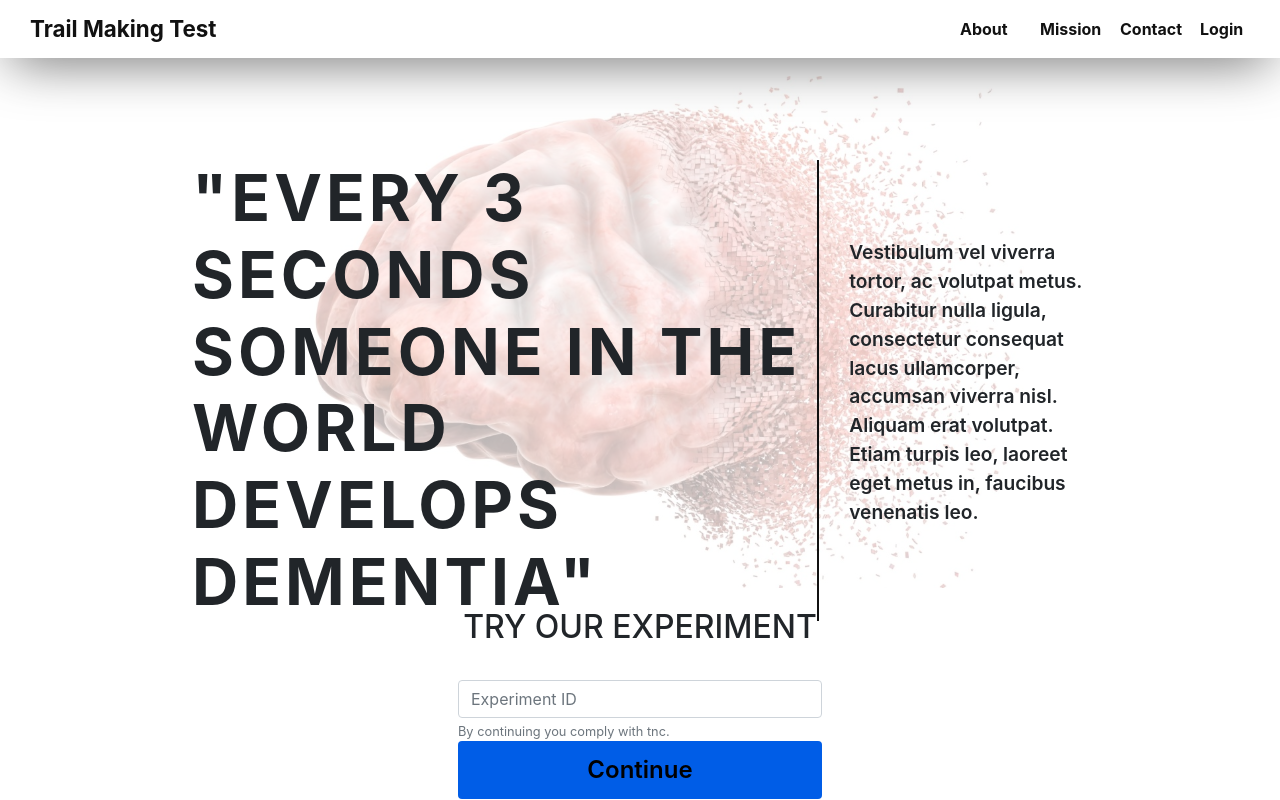
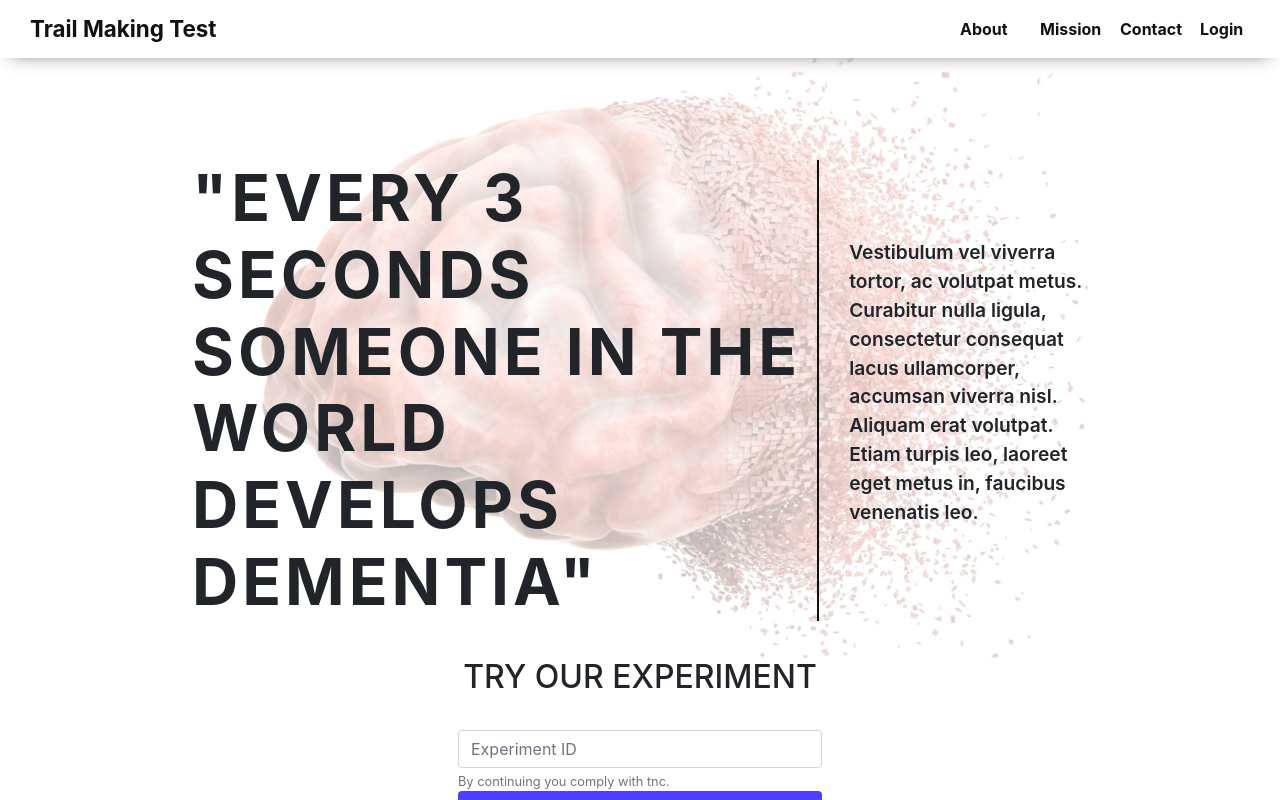
Before and after one commit to kevzzsk/TrailMakingTest, a React (Create React App) app: page / in a window 1280 px wide. Built offline with nearby package versions, Linux system fonts and the light colour scheme.

Commit message:
add Steppers to ExperimentPage and Test
Add more UI/UX

```diff
--- a/src/App.css
+++ b/src/App.css
@@ -53,8 +53,8 @@ color: inherit;
 .experiment-btn{
   width: 100%;
   padding: 10px;
-  background-color: rgb(0, 93, 231);
-  color:black;
+  background-color: rgba(23, 6, 255, 0.767);
+  color:white;
   font-weight: 600;
   font-size:1.5rem
 }
@@ -82,7 +82,8 @@ color: inherit;
 }
 #root{
   height: 100vh;
-  overflow: auto
+  overflow: auto;
+  overflow-x: hidden
 }
 
 .vexp-container{
@@ -128,9 +129,9 @@ color: inherit;
   padding: 12px 0;
   display: grid;
   grid-template-columns: 3fr 1fr;
-  -webkit-box-shadow: 0px 10px 54px -11px rgba(0,0,0,0.75);
-  -moz-box-shadow: 0px 10px 54px -11px rgba(0,0,0,0.75);
-  box-shadow: 0px 10px 54px -11px rgba(0,0,0,0.75);
+  -webkit-box-shadow: 0px 5px 20px -11px rgba(0,0,0,0.75);
+  -moz-box-shadow: 0px 5px 20px -11px rgba(0,0,0,0.75);
+  box-shadow: 0px 5px 20px -11px rgba(0,0,0,0.75);
 }
 
 .appbar ul{
@@ -170,13 +171,13 @@ color: inherit;
 /*------------- HEADER -------------------*/
 
 header.header-bg {
-  height: 550px;
+  height: 600px;
   width: 100%;
   background-color: rgba(255,255,255,0.70);
   background-image: url("./images/cover.jpg");
   background-repeat: no-repeat;
   background-position: center;
-  background-size: 60%;
+  background-size: contain;
   background-blend-mode: soft-light;
 
 }
--- a/src/components/Appbar.js
+++ b/src/components/Appbar.js
@@ -19,9 +19,9 @@ class Appbar extends Component {
                 </ul>
 
                 <ul>
-                    <li><a href="#">About</a></li>
-                    <li><a href="#">Mission</a></li>
-                    <li><a href="#">Contact</a></li>
+                    <li><a href="/">About</a></li>
+                    <li><a href="/">Mission</a></li>
+                    <li><a href="/">Contact</a></li>
                     <li><Link to={'/login'}>
                         Login
                         </Link>
--- a/src/components/CompletionPage.js
+++ b/src/components/CompletionPage.js
@@ -1,10 +1,11 @@
 
 import React from 'react';
-import {Paper,Button, Typography} from '@material-ui/core';
-import {Link} from 'react-router-dom'
+import { Paper, Button, Typography } from '@material-ui/core';
+import { Link } from 'react-router-dom'
+import Steppers from './Steppers'
 
 function CompletionPage(props) {
-    const {ExperimentID, payload,ExperimentName} = props.location.state
+    const { experimentID, payload, activeStep } = props.location.state
 
     // KEEP INFO IN DATABASE
 
@@ -19,16 +20,19 @@ function CompletionPage(props) {
                 </Typography>
             </div>
             <br />
-                <Typography variant="h4" className="card-title ">Experiment {ExperimentName}({ExperimentID}</Typography>
+            <Typography variant="h4" className="card-title ">Experiment {experimentID}</Typography>
             {payload.map((item) => {
                 return <Paper className="card-body text-justify w-25 mx-auto my-3">
                     <Typography variant="h6">{item.heading}</Typography>
-                        <Typography display="inline">Total Time: </Typography> <Typography display="inline" className="float-right">{(item.stop - item.start)/1000}s</Typography> <br />
-                        <Typography display="inline">Success: </Typography><Typography display="inline" className="float-right">{item.events.filter((e)=> e.type === "Success").length}</Typography> <br />
-                        <Typography display="inline">Error: </Typography><Typography display="inline" className="float-right">{item.events.filter((e)=> e.type === "Error").length}</Typography> <br/>
-                        <Typography display="inline">Missed: </Typography><Typography display="inline" className="float-right">{item.events.filter((e)=> e.type === "Miss").length}</Typography> <br/>
+                    <Typography display="inline">Total Time: </Typography> <Typography display="inline" className="float-right">{(item.stop - item.start) / 1000}s</Typography> <br />
+                    <Typography display="inline">Success: </Typography><Typography display="inline" className="float-right">{item.events.filter((e) => e.type === "Success").length}</Typography> <br />
+                    <Typography display="inline">Error: </Typography><Typography display="inline" className="float-right">{item.events.filter((e) => e.type === "Error").length}</Typography> <br />
+                    <Typography display="inline">Missed: </Typography><Typography display="inline" className="float-right">{item.events.filter((e) => e.type === "Miss").length}</Typography> <br />
                 </Paper>
             })}
+            <div className="w-50 m-auto">
+                <Steppers activeStep={activeStep} />
+            </div>
             <Link to="/"><Button variant="contained" className="mb-3">Go Home</Button></Link>
         </Paper>
     )
--- a/src/components/ExperimentPage.js
+++ b/src/components/ExperimentPage.js
@@ -7,6 +7,10 @@ import Trail from '../template/template1';
 import {Prompt } from 'react-router-dom'
 
 class ExperimentPage extends PureComponent {
+
+    static defaultProps ={
+        activeStep:0
+    }
 
     constructor(props) {
         super(props);
@@ -82,7 +86,7 @@ class ExperimentPage extends PureComponent {
                     }
                 </div>
                 <div className="item-side">
-                    <SideBar setShouldBlock={this.setShouldBlock} data={this.state.data} id={this.state.id} expIndex={this.state.expIndex} ready={this.state.ready} test={false} heading={trail.heading} instruction={trail.description} />
+                    <SideBar goBack={this.props.history.goBack} activeStep={this.props.location.state.activeStep} setShouldBlock={this.setShouldBlock} data={this.state.data} id={this.state.id} expIndex={this.state.expIndex} ready={this.state.ready} test={false} heading={trail.heading} instruction={trail.description} />
                 </div>
             </div>
         )
--- a/src/components/ExperimentTest.js
+++ b/src/components/ExperimentTest.js
@@ -6,6 +6,10 @@ import SideBar from './SideBar';
 import Trail from '../template/testTemplate';
 
 class ExperimentTest extends Component {
+
+    static defaultProps={
+        activeStep:1
+    }
 
     constructor(props) {
         super(props);
@@ -23,7 +27,7 @@ class ExperimentTest extends Component {
                         <BubbleScreen trail={this.state.trail} />
                 </div>
                 <div className="item-side">
-                    <SideBar id={this.props.location.state.experimentID} expIndex={this.state.expIndex} ready={this.state.ready} test={true} heading={Trail.experiment[0].heading} instruction={Trail.experiment[0].description}/>
+                    <SideBar goBack={this.props.history.goBack}  activeStep={this.props.activeStep} id={this.props.location.state.experimentID} expIndex={this.state.expIndex} ready={this.state.ready} test={true} heading={Trail.experiment[0].heading} instruction={Trail.experiment[0].description}/>
                 </div>
             </div>
         )
--- a/src/components/HomePage.js
+++ b/src/components/HomePage.js
@@ -40,7 +40,8 @@ class HomePage extends Component {
                         <Link to={{
                             pathname: '/test', state: {
                                 experimentID: this.state.id,
-                                expIndex: 0
+                                expIndex: 0,
+                                activeStep:0
                             },
 
                         }}><button type="submit" className="btn experiment-btn" >Continue</button></Link>
--- a/src/components/SideBar.js
+++ b/src/components/SideBar.js
@@ -3,7 +3,18 @@ import React, { Component } from 'react'
 import { Grid, Paper, Typography, Button, ButtonGroup } from '@material-ui/core'
 import { Link } from 'react-router-dom'
 
+import Steppers from "./Steppers"
 class SideBar extends Component {
+
+    static defaultProps={
+        activeStep: 0,
+        test: false,
+        id: 0,
+        heading:"",
+        instruction:"",
+        expIndex:0,
+        data: ""
+    }
 
     getPath = (props) => {
         if (props.test === true) {
@@ -14,7 +25,6 @@ class SideBar extends Component {
             return "/experiment"
         }
     }
-
 
 
     render() {
@@ -40,15 +50,17 @@ class SideBar extends Component {
                     </Grid>
                     <Grid item className="w-100 mb-4">
                         <Grid container spacing={0} direction="row" justify="center" alignItems="center" className="nested-grid-bot">
+                        <Steppers activeStep={this.props.activeStep}/>
                             <Grid item >
                                 <ButtonGroup>
-                                    <Link to="/"><Button variant="text" className="mr-1" size="large" >Cancel</Button></Link>
+                                    <Button variant="text" className="mr-1" size="large" onClick={()=> this.props.goBack()} >Cancel</Button>
                                     <Link to={{
                                         pathname: this.getPath(this.props),
                                         state: {
                                             experimentID: this.props.id,
                                             expIndex: this.props.test ? this.props.expIndex : this.props.expIndex + 1,
-                                            payload: this.props.data
+                                            payload: this.props.data,
+                                            activeStep:this.props.activeStep+1
                                         }
                                     }}><Button variant="contained">Continue</Button></Link>
 
--- /dev/null
+++ b/src/components/Steppers.js
@@ -0,0 +1,22 @@
+import React from 'react';
+import { makeStyles } from '@material-ui/core/styles';
+import Stepper from '@material-ui/core/Stepper';
+import Step from '@material-ui/core/Step';
+import StepLabel from '@material-ui/core/StepLabel';
+
+
+
+export default function Steppers(props) {
+
+  const steps = ['Personal Particulars', 'Test Trail', 'Part A', 'Part B','Yay Completed!'];
+
+  return (
+      <Stepper activeStep={props.activeStep} alternativeLabel>
+        {steps.map(label => (
+          <Step key={label}>
+            <StepLabel>{label}</StepLabel>
+          </Step>
+        ))}
+      </Stepper>
+  );
+}
```
Lines whose indentation alone changed are shown as unchanged.
